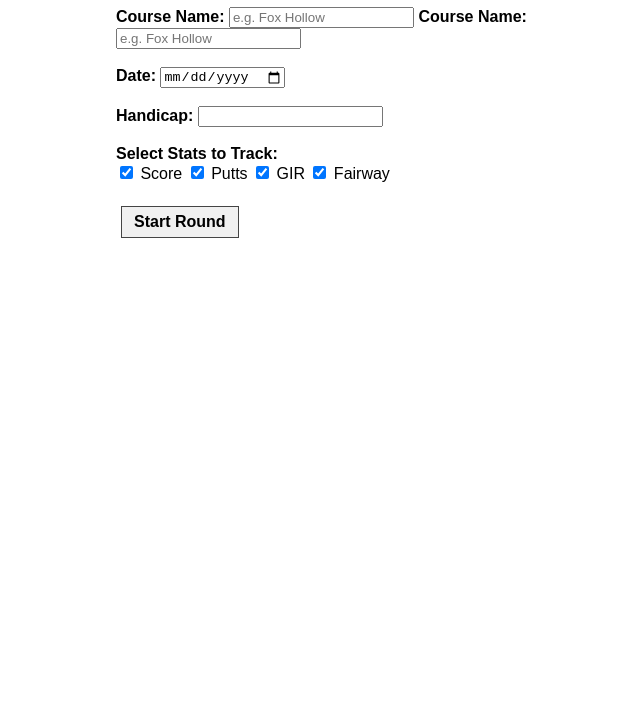
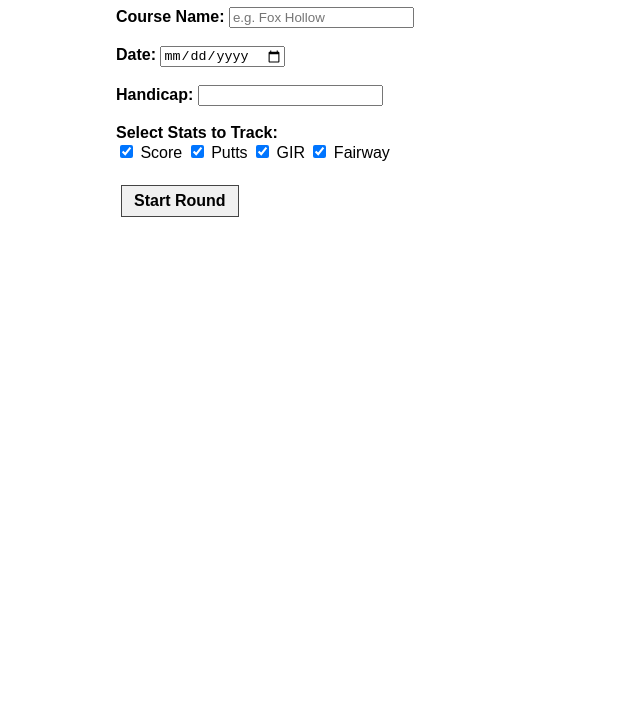
Before and after one commit to GCGIBEAULT/scorecard-app, a plain HTML site: page index.html in a window 1280 px wide. Shown: the part 89-800 px from the top of the page, without its empty margins (224-864 px from the left). Drawn offline with Linux system fonts and the light colour scheme.

Commit message:
Update index.html

```diff
--- a/index.html
+++ b/index.html
@@ -16,8 +16,6 @@
 <label for="courseName"><strong>Course Name:</strong></label>
 <input type="text" id="courseName" placeholder="e.g. Fox Hollow" />
 
-  <label for="courseName"><strong>Course Name:</strong></label>
-  <input type="text" id="courseName" placeholder="e.g. Fox Hollow" />
   <br><br>
 
   <label for="roundDate"><strong>Date:</strong></label>
```
